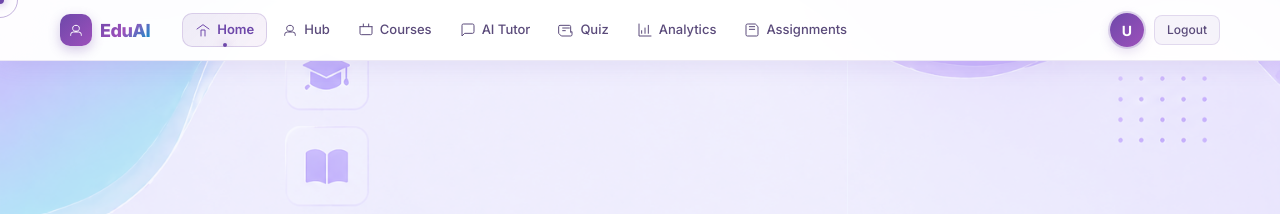
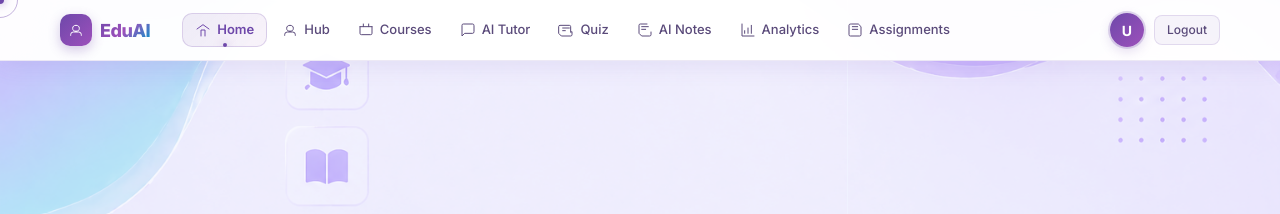
Before and after one commit to Bhumika72248/ai-education-assistant, a React (Vite) app in the folder frontend/: page / in a window 1280 px wide. Shown: the top 214 px of the page. Built offline with nearby package versions, Linux system fonts and the light colour scheme; no server answers; sample sign-in values are in the browser's storage.

Commit message:
Add AI Notes link to navigation menu

```diff
--- a/frontend/src/components/Navbar.jsx
+++ b/frontend/src/components/Navbar.jsx
@@ -6,6 +6,7 @@ import {
   CoursesIcon,
   ChatIcon,
   QuizIcon,
+  NotesIcon,
   AnalyticsIcon,
   AssignmentIcon,
 } from "./ui/Icon";
@@ -25,6 +26,7 @@ export default function Navbar() {
         { to: "/courses",    label: "Courses",     icon: CoursesIcon },
         { to: "/chat",       label: "AI Tutor",    icon: ChatIcon },
         { to: "/quiz",       label: "Quiz",        icon: QuizIcon },
+        { to: "/notes",      label: "AI Notes",    icon: NotesIcon },
         { to: "/analytics",  label: "Analytics",   icon: AnalyticsIcon },
         { to: "/assignment", label: "Assignments", icon: AssignmentIcon },
       ];
```
